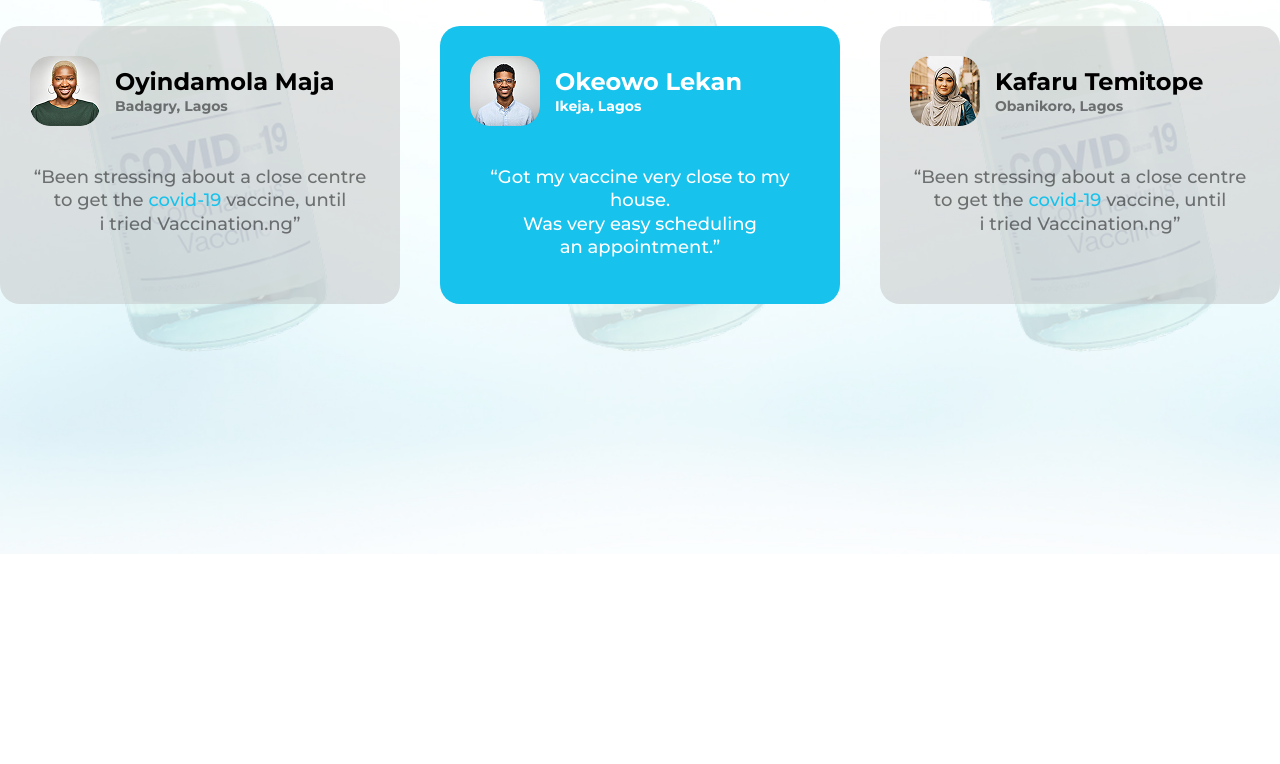
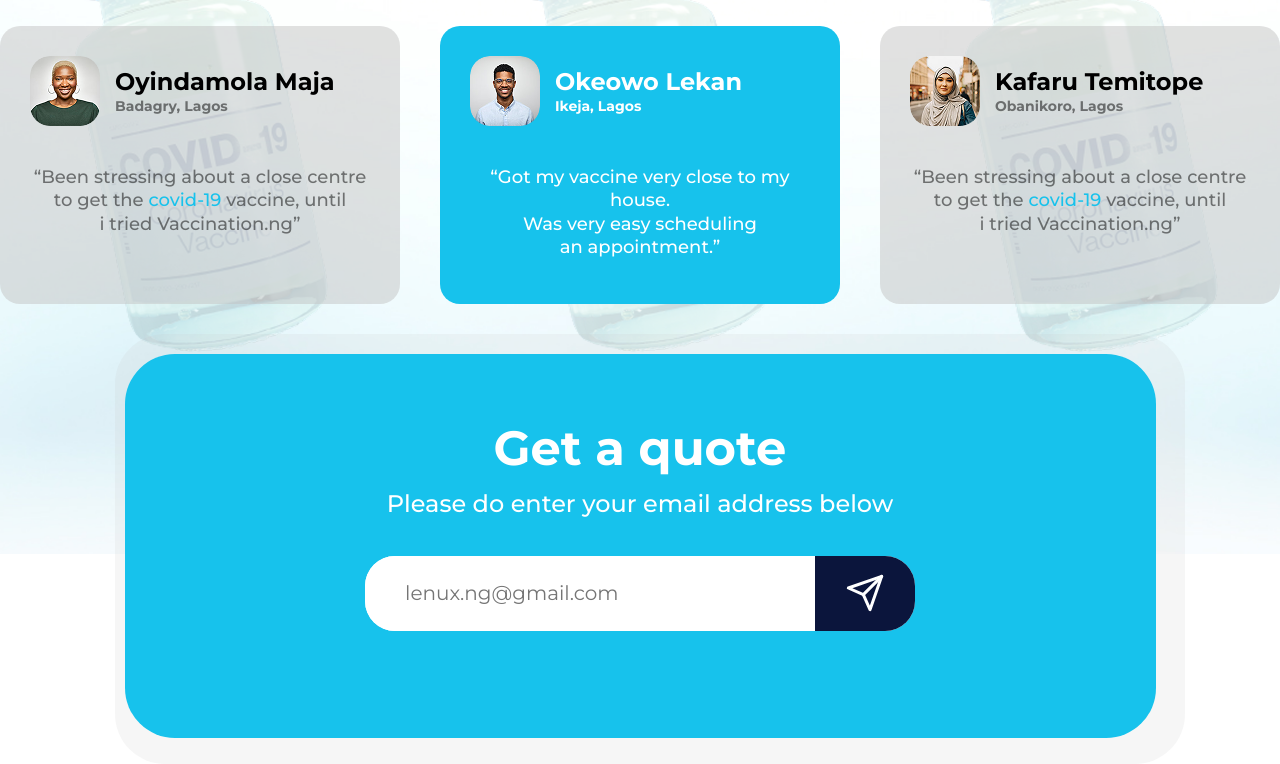
Before and after one commit to NguyenDoanP/html-css-practice, a website: page practice-one/index.html in a window 1280 px wide. Shown: the part 4368-5132 px from the top of the page. Before the commit the page ends 4922 px from the top, so only its background shows below. Drawn offline with Linux system fonts and the light colour scheme.

Commit message:
feat: add quote section

```diff
--- a/practice-one/assets/styles/main.css
+++ b/practice-one/assets/styles/main.css
@@ -19,3 +19,4 @@
 @import url(./sections/get-vaccine.css);
 @import url(./sections/symptoms.css);
 @import url(./sections/feedback.css);
+@import url(./sections/quote.css);
--- /dev/null
+++ b/practice-one/assets/styles/sections/quote.css
@@ -0,0 +1,88 @@
+/* SECTION */
+.quote {
+  position: relative;
+  margin-top: -200px;
+  z-index: 2;
+}
+
+/* CARD */
+.quote-card {
+  background: var(--color-accent);
+  border-radius: 50px;
+  text-align: center;
+  padding: 70px 0 107px;
+  max-width: 1031px;
+  margin: 0 auto;
+  position: relative;
+  z-index: 1;
+}
+
+/* class base cho effect */
+.card-overlay {
+  position: relative;
+}
+
+.card-overlay::before {
+  content: '';
+  position: absolute;
+  height: 430px;
+  width: 1070px;
+  background: #c4c4c426;
+  border-radius: 50px;
+  z-index: 0;
+  transform: translate(115px, -20px);
+}
+
+/* TITLE */
+.quote-title {
+  font-size: var(--font-size-3xl);
+  font-weight: var(--font-weight-bold);
+  color: var(--color-white);
+  margin-bottom: 20px;
+}
+
+/* DESC */
+.quote-desc {
+  color: var(--color-white);
+  margin-bottom: 40px;
+  font-size: var(--font-size-xl);
+  font-weight: var(--font-weight-medium);
+}
+
+/* FORM */
+.quote-form {
+  display: flex;
+  justify-content: center;
+  align-items: center;
+  background: var(--color-white);
+  border-radius: 30px;
+  overflow: hidden;
+  height: 75px;
+  max-width: 550px;
+  margin: 0 auto;
+}
+
+/* INPUT */
+.quote-input {
+  flex: 1;
+  border: none;
+  padding: 28px 40px;
+  font-size: var(--font-size-lg);
+  outline: none;
+}
+
+/* BUTTON */
+.quote-btn {
+  width: 100px;
+  height: 75px;
+  background: var(--color-primary);
+  border: none;
+  display: flex;
+  align-items: center;
+  justify-content: center;
+  cursor: pointer;
+}
+
+.quote-btn img {
+  padding: 17px 30px;
+}
--- a/practice-one/index.html
+++ b/practice-one/index.html
@@ -507,5 +507,29 @@
         </div>
       </div>
     </section>
+
+    <!-- QUOTE -->
+    <section class="quote">
+      <div class="container">
+        <div class="card-overlay">
+          <div class="quote-card">
+            <h2 class="quote-title">Get a quote</h2>
+            <p class="quote-desc">Please do enter your email address below</p>
+
+            <form class="quote-form">
+              <input
+                type="email"
+                placeholder="lenux.ng@gmail.com"
+                class="quote-input"
+              />
+
+              <button class="quote-btn">
+                <img src="./assets/images/icon-send.svg" alt="Send" />
+              </button>
+            </form>
+          </div>
+        </div>
+      </div>
+    </section>
   </body>
 </html>
```
